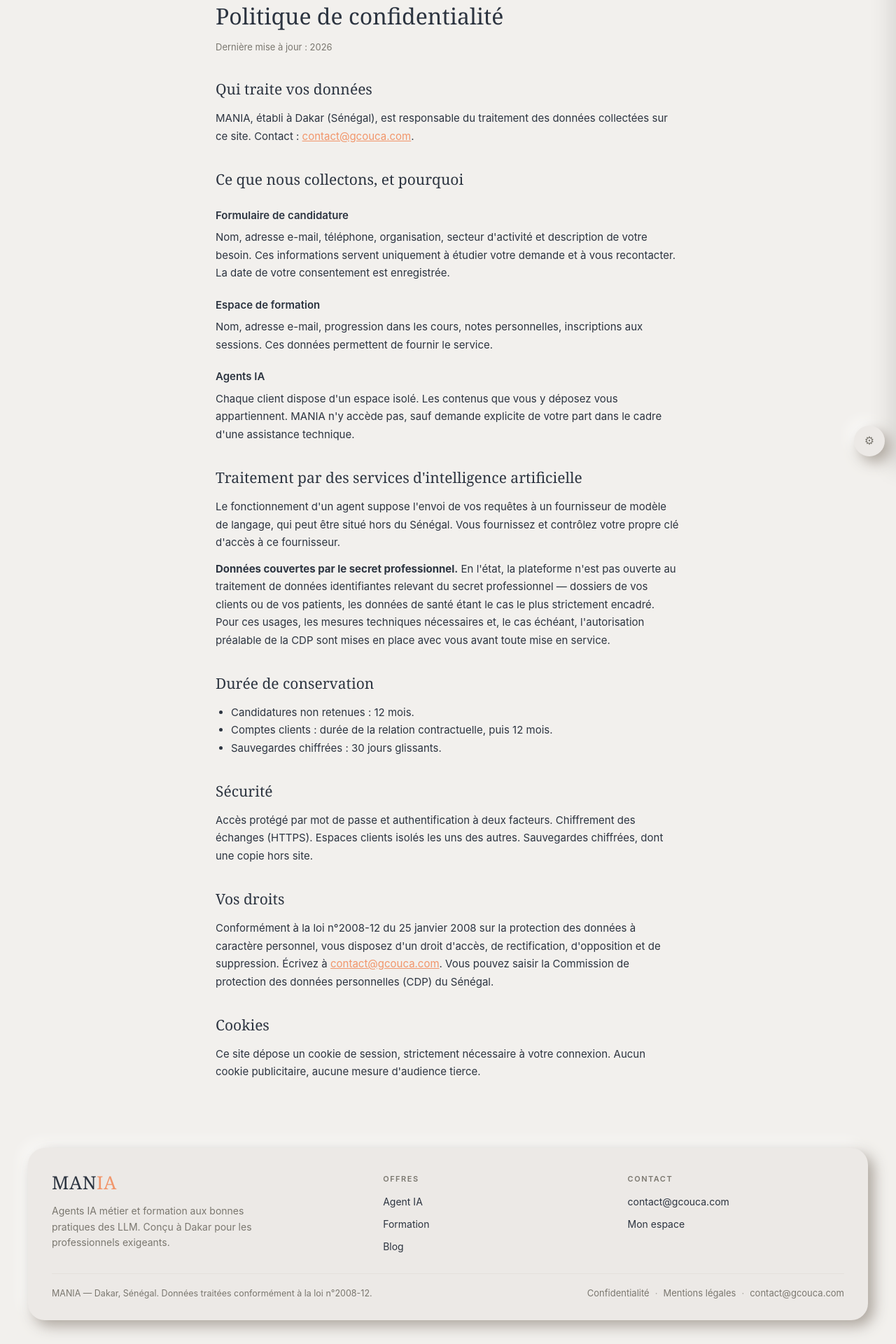
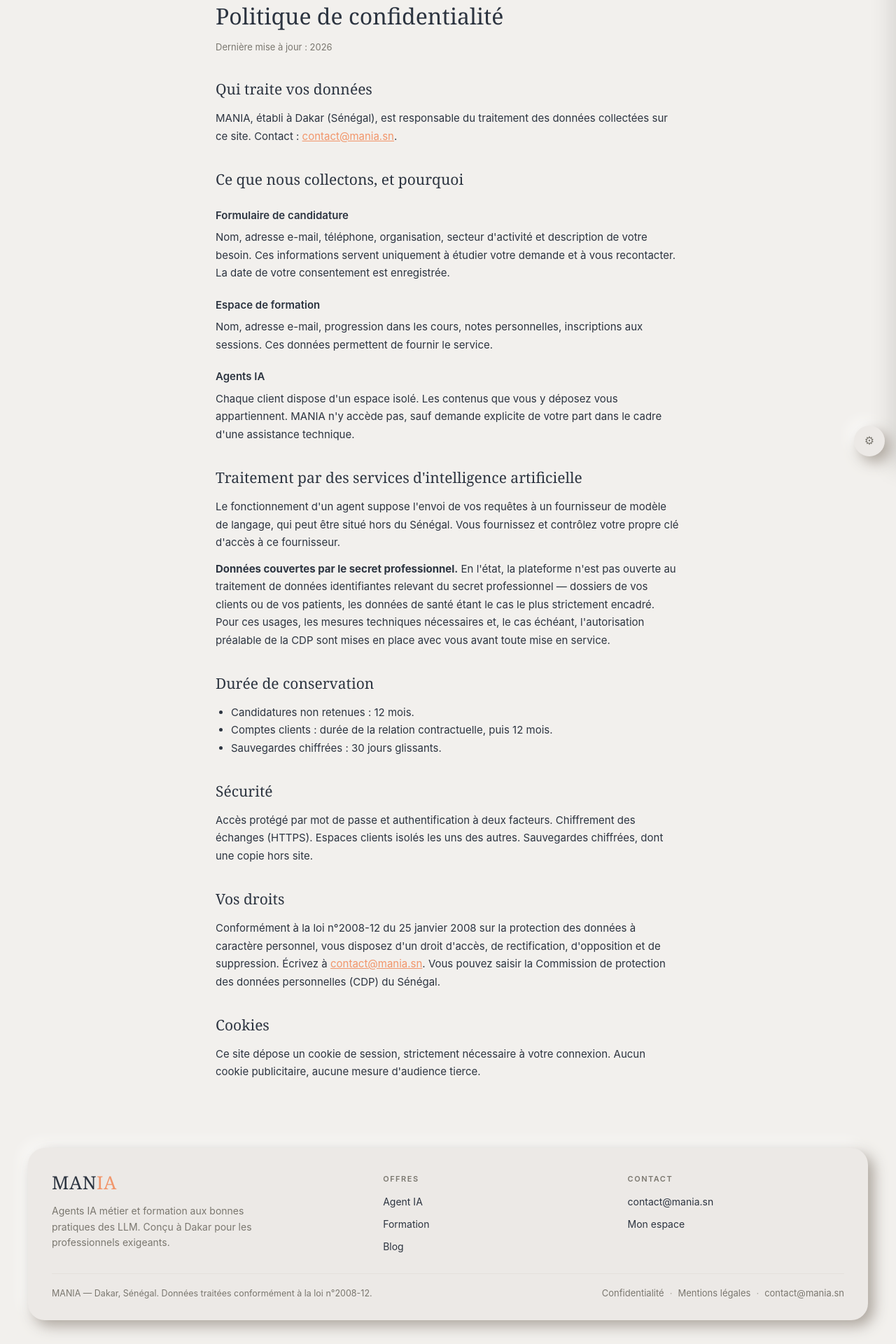
Before and after one commit to coucagog/ManIA, a Next.js app: page /confidentialite in a window 1280 px wide. Shown: the part 132-2052 px from the top of the page at 70% size. Built offline with nearby package versions, Linux system fonts and the light colour scheme; no server answers.

Commit message:
Contact public : contact@gcouca.com -> contact@mania.sn (boite mania.sn active)

```diff
--- a/src/app/(public)/confidentialite/page.tsx
+++ b/src/app/(public)/confidentialite/page.tsx
@@ -22,7 +22,7 @@ export default function ConfidentialitePage() {
       <h2>Qui traite vos données</h2>
       <p>
         MANIA, établi à Dakar (Sénégal), est responsable du traitement des données
-        collectées sur ce site. Contact : <a href="mailto:contact@gcouca.com">contact@gcouca.com</a>.
+        collectées sur ce site. Contact : <a href="mailto:contact@mania.sn">contact@mania.sn</a>.
       </p>
 
       <h2>Ce que nous collectons, et pourquoi</h2>
@@ -79,7 +79,7 @@ export default function ConfidentialitePage() {
         Conformément à la loi n°2008-12 du 25 janvier 2008 sur la protection des
         données à caractère personnel, vous disposez d&apos;un droit d&apos;accès, de
         rectification, d&apos;opposition et de suppression. Écrivez à{' '}
-        <a href="mailto:contact@gcouca.com">contact@gcouca.com</a>. Vous pouvez saisir la
+        <a href="mailto:contact@mania.sn">contact@mania.sn</a>. Vous pouvez saisir la
         Commission de protection des données personnelles (CDP) du Sénégal.
       </p>
 
--- a/src/app/(public)/layout.tsx
+++ b/src/app/(public)/layout.tsx
@@ -62,7 +62,7 @@ export default async function PublicLayout({ children }: { children: React.React
             <div className="pub-ft-col">
               <h3>Contact</h3>
               <ul>
-                <li><a href="mailto:contact@gcouca.com">contact@gcouca.com</a></li>
+                <li><a href="mailto:contact@mania.sn">contact@mania.sn</a></li>
                 <li><Link href="/login">Mon espace</Link></li>
               </ul>
             </div>
@@ -79,7 +79,7 @@ export default async function PublicLayout({ children }: { children: React.React
               <span aria-hidden="true">·</span>
               <Link href="/mentions-legales">Mentions légales</Link>
               <span aria-hidden="true">·</span>
-              <a href="mailto:contact@gcouca.com">contact@gcouca.com</a>
+              <a href="mailto:contact@mania.sn">contact@mania.sn</a>
             </nav>
           </div>
         </div>
--- a/src/app/(public)/mentions-legales/page.tsx
+++ b/src/app/(public)/mentions-legales/page.tsx
@@ -41,7 +41,7 @@ export default function MentionsLegalesPage() {
         </p>
         <p>
           Siège : Dakar, Sénégal.<br />
-          Contact : <a href="mailto:contact@gcouca.com">contact@gcouca.com</a>
+          Contact : <a href="mailto:contact@mania.sn">contact@mania.sn</a>
         </p>
       </section>
 
@@ -99,7 +99,7 @@ export default function MentionsLegalesPage() {
         <p>
           Pour toute question relative aux présentes mentions légales ou au
           fonctionnement du site, écrivez-nous à{' '}
-          <a href="mailto:contact@gcouca.com">contact@gcouca.com</a>.
+          <a href="mailto:contact@mania.sn">contact@mania.sn</a>.
           Nous nous efforçons de répondre sous quelques jours ouvrés.
         </p>
       </section>
```
